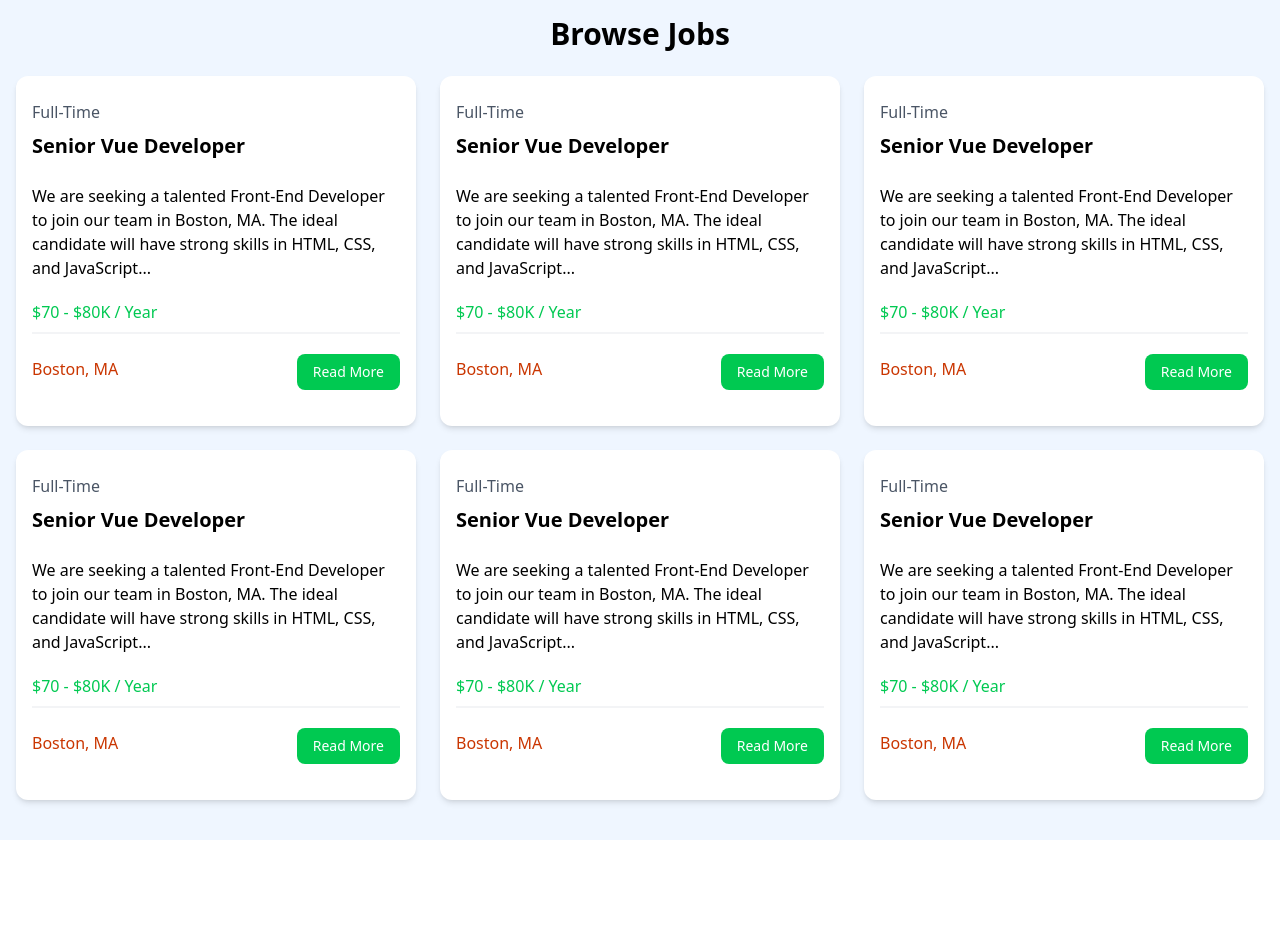
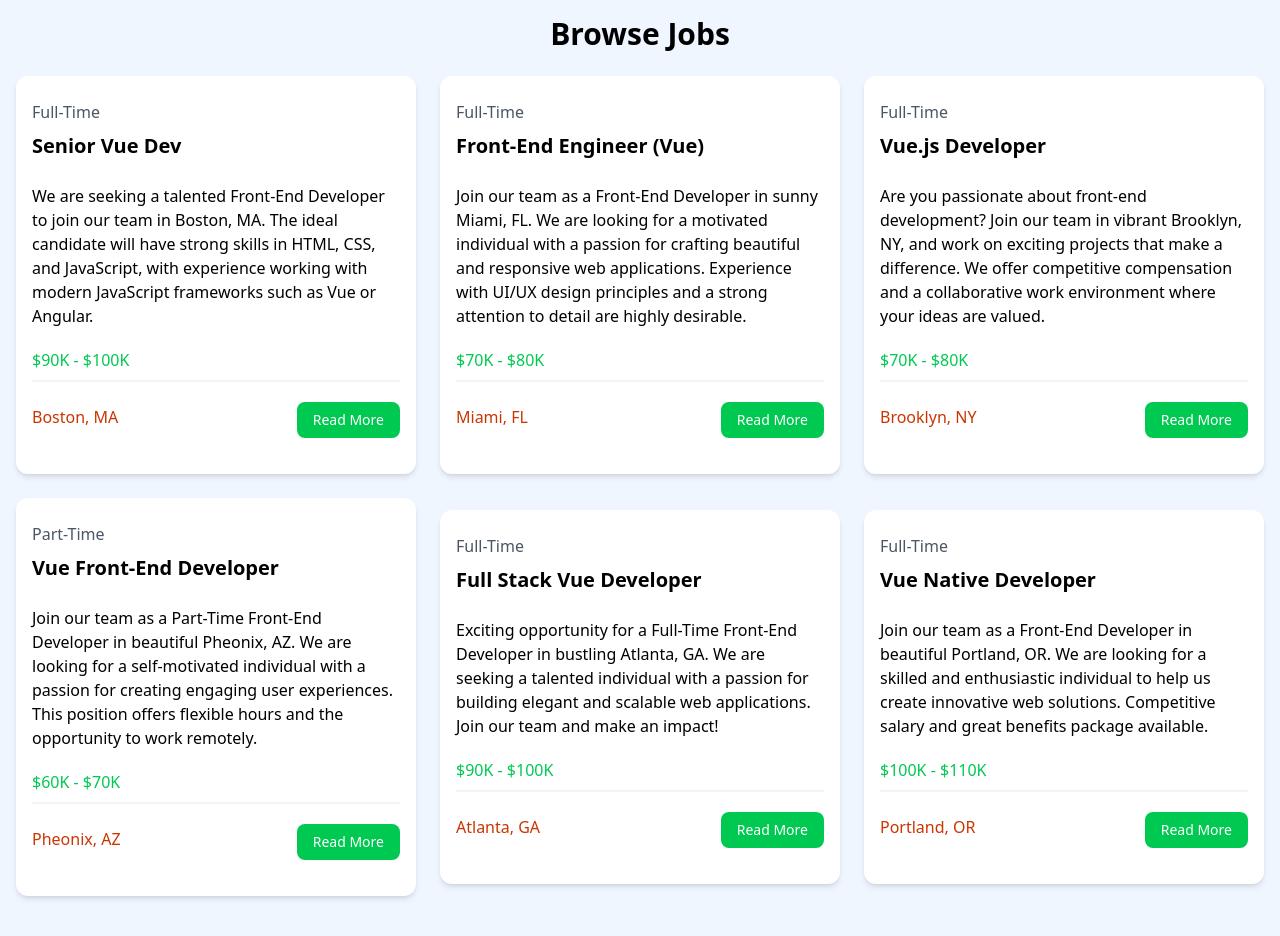
Before and after one commit to chrisokoriedev/crashprojectvue2025, a Vue app: page / in a window 1280 px wide. Shown: the part 620-1556 px from the top of the page. Before the commit the page ends 1460 px from the top, so only its background shows below. Built offline with nearby package versions, Linux system fonts and the light colour scheme.

Commit message:
feat: populate SingleJobListing component with job data
- Populate the SingleJobListing component with data from the `job` prop.
- Display job details such as title, type, description, salary, and location.
- Add a dynamic link to the job details page using the job ID.

```diff
--- a/src/components/SingleJobListiing.vue
+++ b/src/components/SingleJobListiing.vue
@@ -1,31 +1,35 @@
 <script setup>
-
+defineProps({
+    job: {
+        type: Object,
+        required: true
+    }
+});
 </script>
 <template>
     <div class="bg-white rounded-xl shadow-md relative">
         <div class="p-4">
             <div class="mb-6">
-                <div class="text-gray-600 my-2">Full-Time</div>
-                <h3 class="text-xl font-bold">Senior Vue Developer</h3>
+                <div class="text-gray-600 my-2">{{ job.type }}</div>
+                <h3 class="text-xl font-bold">{{ job.title }}</h3>
             </div>
 
             <div class="mb-5">
-                We are seeking a talented Front-End Developer to join our team
-                in Boston, MA. The ideal candidate will have strong skills in
-                HTML, CSS, and JavaScript...
+                {{ job.description }}
             </div>
 
-            <h3 class="text-green-500 mb-2">$70 - $80K / Year</h3>
+            <h3 class="text-green-500 mb-2"> {{ job.salary }}
+            </h3>
 
             <div class="border border-gray-100 mb-5"></div>
 
             <div class="flex flex-col lg:flex-row justify-between mb-4">
                 <div class="text-orange-700 mb-3">
                     <i class="fa-solid fa-location-dot text-lg"></i>
-                    Boston, MA
+                    {{ job.location }}
                 </div>
-                <a href="job.html"
-                    class="h-[36px] bg-green-500 hover:bg-green-600 text-white px-4 py-2 rounded-lg text-center text-sm">
+                <a :href="'/job/' + job.id" class="h-[36px] bg-green-500 hover:bg-green-600 text-white px-4 py-2 rounded-lg text-center
+                    text-sm">
                     Read More
                 </a>
             </div>
```
